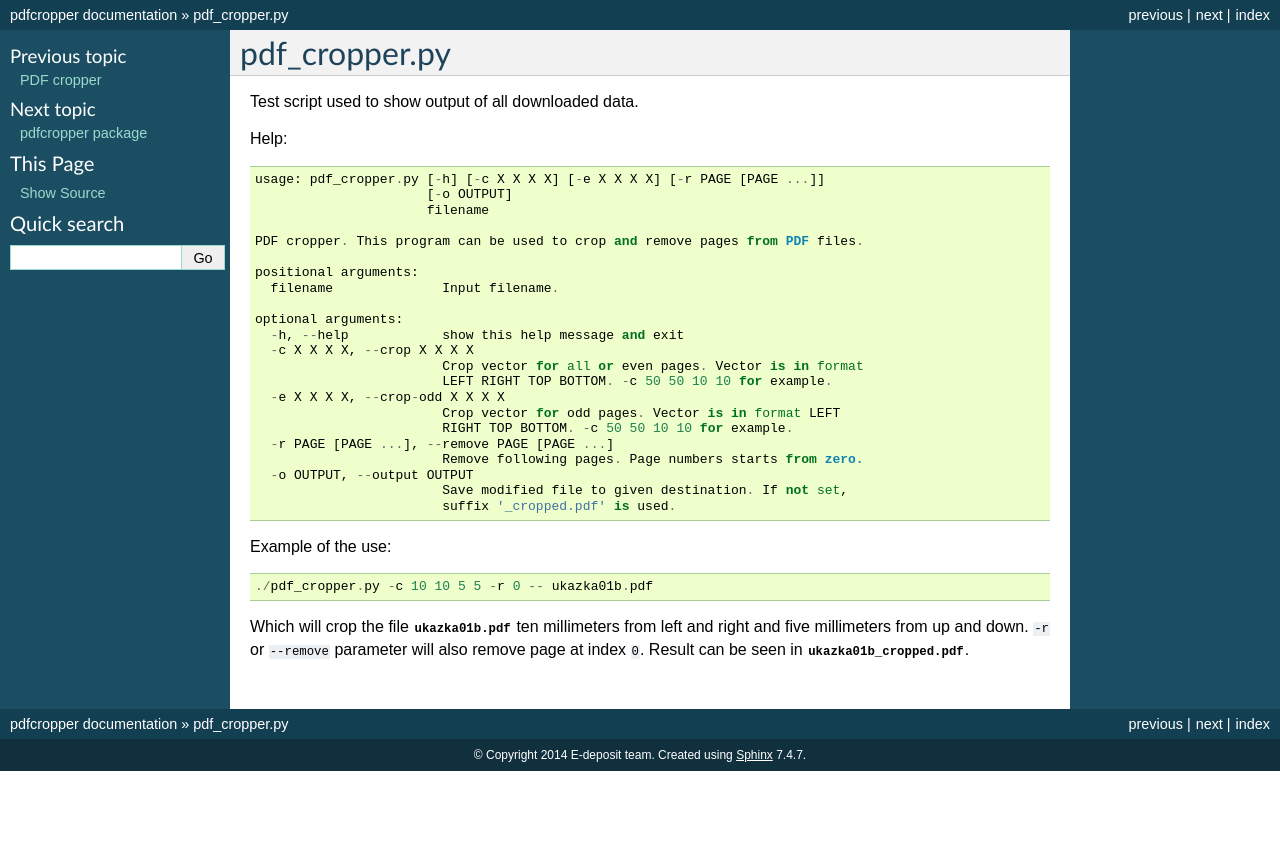
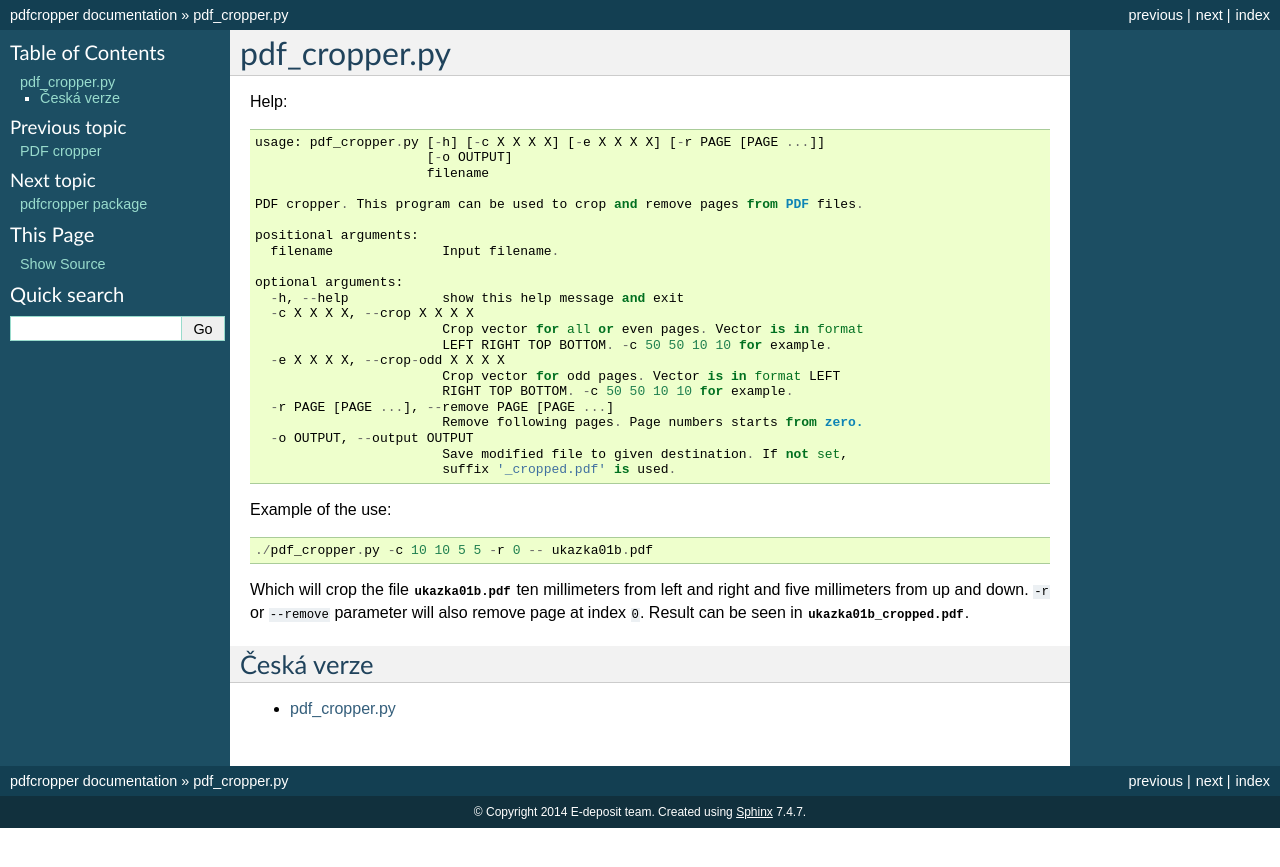
Before and after one commit to edeposit/pdfcropper, a Sphinx documentation site: the page built from docs/scripts/pdf_cropper.rst, in a window 1280 px wide. Shown: the top 867 px of the page. Built offline with Sphinx 7.4.7, drawn with Linux system fonts in a browser that asks for light colours; the version number could not be read and is left out.

Commit message:
Added inter-language documentation links. Fixed #2.

```diff
--- a/docs/index.rst
+++ b/docs/index.rst
@@ -3,6 +3,11 @@ PDF cropper
 
 This project is aimed to provide simple and easy to use script for cropping
 PDF files as part of the E-deposit project.
+
+Česká verze
+-----------
+
+- :doc:`/index_cz`
 
 Script
 ------
--- a/docs/scripts/pdf_cropper.rst
+++ b/docs/scripts/pdf_cropper.rst
@@ -1,7 +1,5 @@
 pdf_cropper.py
 ==============
-
-Test script used to show output of all downloaded data.
 
 Help::
 
@@ -36,3 +34,8 @@ Which will crop the file :download:`ukazka01b.pdf </_static/ukazka01b.pdf>` ten
 millimeters from left and right and five millimeters from up and down. ``-r`` or
 ``--remove`` parameter will also remove page at index ``0``. Result can be seen
 in :download:`ukazka01b_cropped.pdf </_static/ukazka01b_cropped.pdf>`.
+
+Česká verze
+-----------
+
+- :doc:`/scripts/pdf_cropper_cz`
--- a/docs/scripts/pdf_cropper_cz.rst
+++ b/docs/scripts/pdf_cropper_cz.rst
@@ -44,3 +44,8 @@ deset milimetrů z leva a z prava a pět milimetrů zezhora a zezdola. Parametr
 
 Výsledek je možné vidět v souboru in :download:`ukazka01b_cropped.pdf
 </_static/ukazka01b_cropped.pdf>`.
+
+English version
+---------------
+
+- :doc:`/scripts/pdf_cropper`
```
Also changed, not shown: docs/index_cz.rst (+6 -1 lines).
